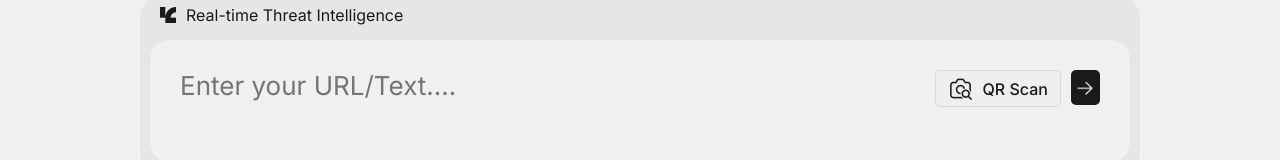
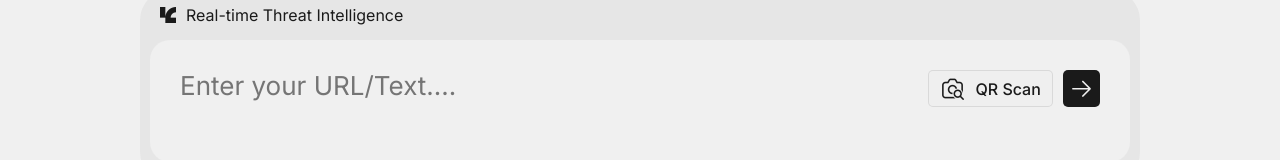
Before and after one commit to daffalde/komokuv2, a Next.js app: page / in a window 1280 px wide. Shown: the part 440-600 px from the top of the page. Built offline with nearby package versions, Linux system fonts and the light colour scheme.

Commit message:
style : adding main and secondary button style,and change style button for input and file from module to basic css

```diff
--- a/app/components/Machine.tsx
+++ b/app/components/Machine.tsx
@@ -193,7 +193,10 @@ export default function Machine() {
               }}
             ></textarea>
             {getProductType === "sms" || getProductType === "email" ? null : (
-              <button className={style.input_scan}>
+              <button
+                style={{ position: "relative" }}
+                className="secondary_button"
+              >
                 <Image
                   src={"/qr-scan.webp"}
                   alt="ico qr scanner"
@@ -201,18 +204,27 @@ export default function Machine() {
                   height={25}
                 />
                 <p>QR Scan</p>
-                <input type="file" onChange={handleQR} id="qr-scan" />
+                <input
+                  className={style.input_image}
+                  type="file"
+                  onChange={handleQR}
+                  id="qr-scan"
+                />
               </button>
             )}
-            <button onClick={handleAnalyze} className={style.input_analyze}>
+            <button
+              style={{ padding: "5px" }}
+              onClick={handleAnalyze}
+              className="main-button"
+            >
               {loading ? (
                 <Loading />
               ) : (
                 <Image
                   src={"/analyze.webp"}
                   alt="ico analyze"
-                  width={20}
-                  height={20}
+                  width={25}
+                  height={25}
                 />
               )}
             </button>
--- a/app/components/machine.module.css
+++ b/app/components/machine.module.css
@@ -136,7 +136,7 @@
 .input_scan:active {
   background-color: var(--secondary-10-color);
 }
-.input_scan input {
+.input_image {
   position: absolute;
   border: 1px solid black;
   width: 100%;
--- a/app/globals.css
+++ b/app/globals.css
@@ -11,6 +11,43 @@
   padding: 0;
   margin: 0;
   font-family: var(--inter), sans-serif;
+}
+
+.main-button {
+  width: fit-content;
+  height: fit-content;
+  display: flex;
+  justify-content: center;
+  align-items: center;
+  gap: 10px;
+  background-color: var(--secondary-color);
+  color: var(--primary-color);
+  border: 1px solid transparent;
+  border-radius: 5px;
+  padding: 5px 10px;
+  cursor: pointer;
+  transition: 0.3s;
+}
+.main-button:hover {
+  transform: scale(1.05);
+  transition: 0.3s;
+}
+
+.secondary_button {
+  border: 1px solid var(--secondary-10-color);
+  border-radius: 5px;
+  width: 150px;
+  padding: 5px 10px;
+  cursor: pointer;
+  transition: 0.3s;
+}
+.secondary_button:hover {
+  border: 1px solid var(--secondary-50-color);
+  transform: scale(1.03);
+  transition: 0.3s;
+}
+.secondary_button:active {
+  background-color: var(--secondary-10-color);
 }
 
 p {
```
